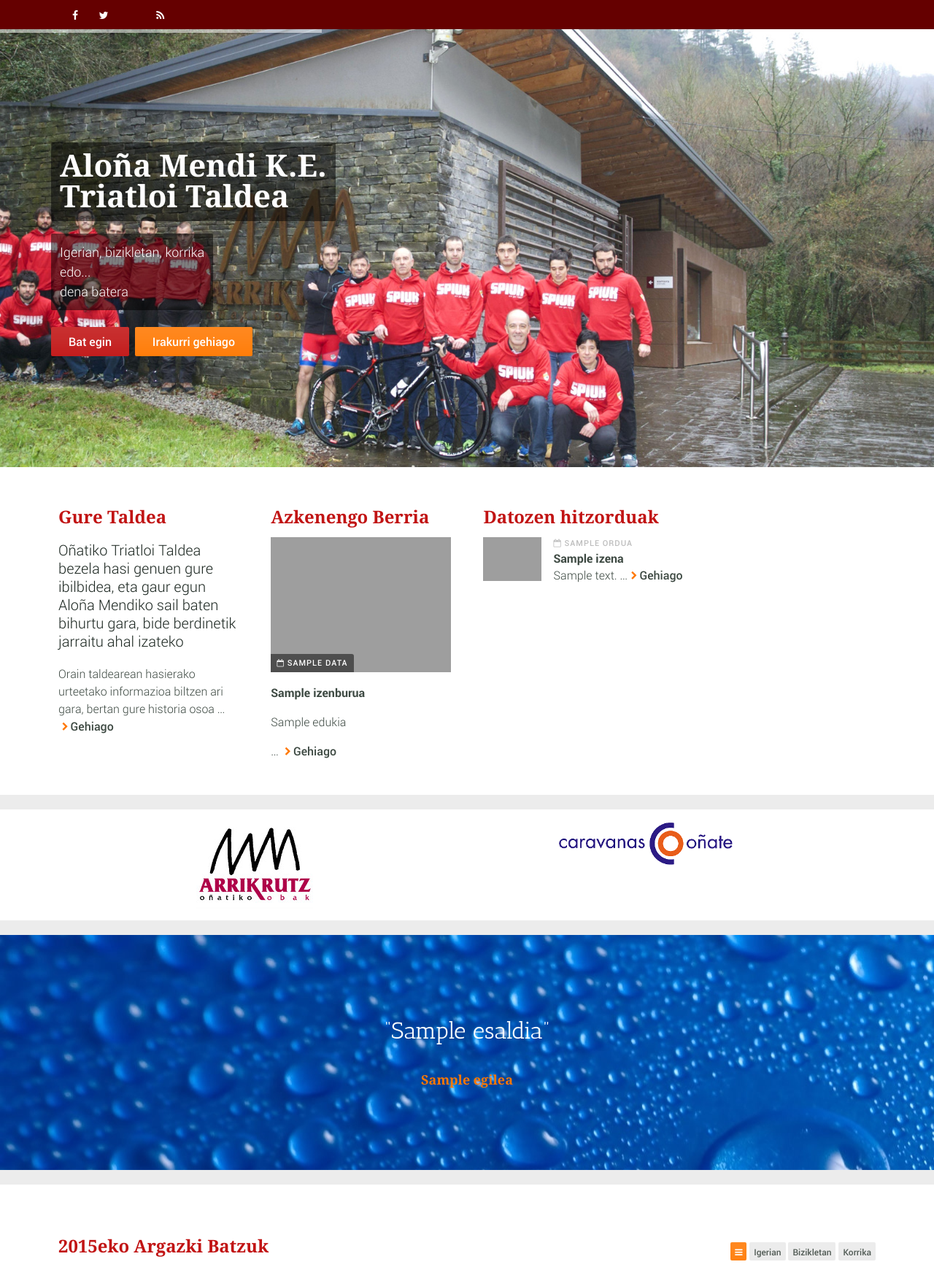
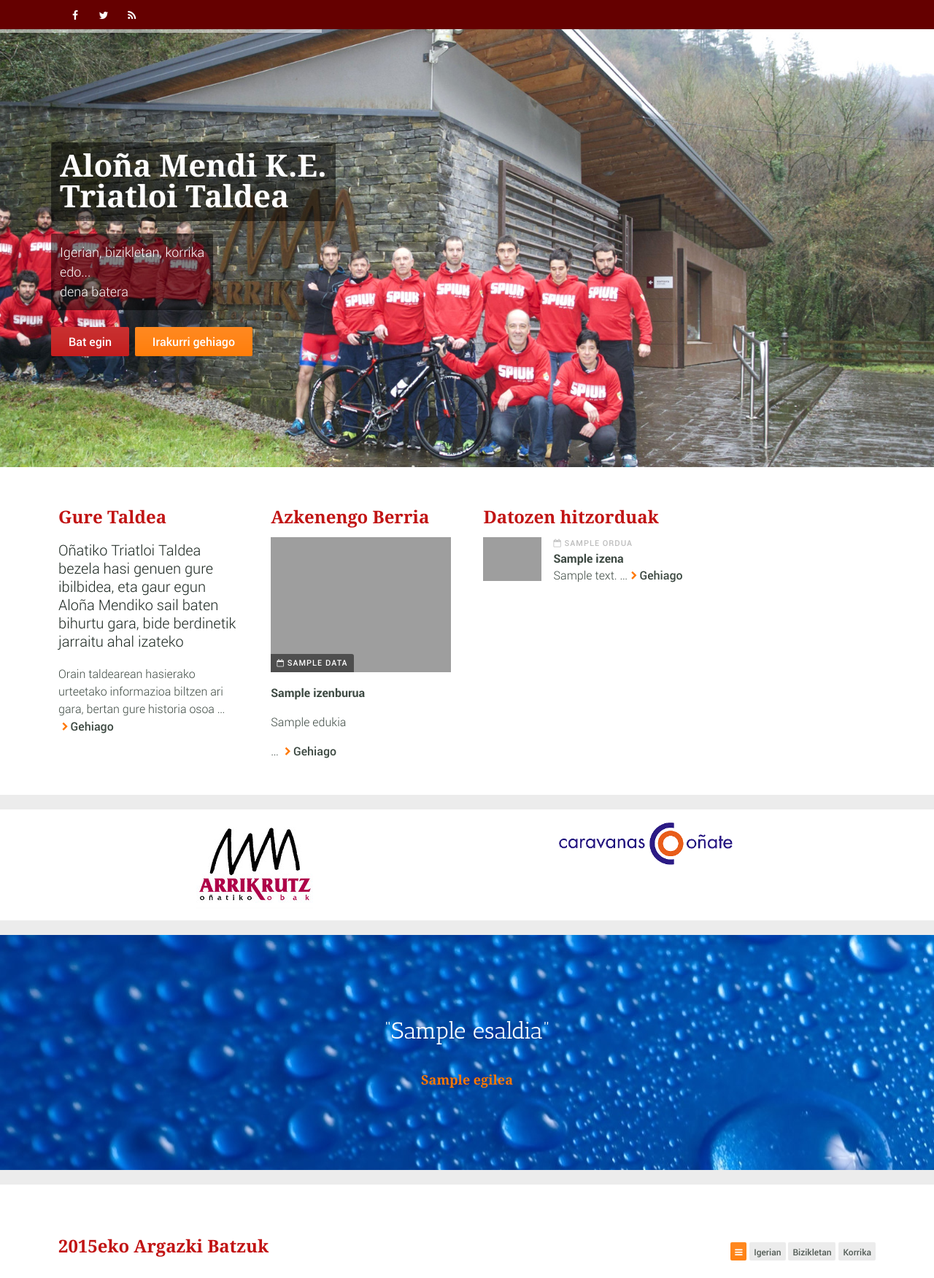
Before and after one commit to corand/aloinatriatloi, a Django app: template templates/index.html in a window 1280 px wide. Shown: the part 116-1867 px from the top of the page at 73% size. Run offline with Django 3.2, Linux system fonts and the light colour scheme; the template is opened without the code that fills it: most values are stand-ins (such as "Sample title", 1, 10 or a date in 2020); grey boxes are pictures that could not be loaded.

Commit message:
vimeora linka ezabatzen font awesome liburutegia eguneratu arte

```diff
--- a/templates/base.html
+++ b/templates/base.html
@@ -140,7 +140,6 @@
 				<ul class="social-links boxy">
 					<li><a class="fa" title="Facebook" href="https://www.facebook.com/aloinatriatloi" target="_blank">&#xf09a;</a></li>
 					<li><a class="fa" title="Twitter" href="https://twitter.com/OinatiTT" target="_blank">&#xf099;</a></li>
-					<li><a class="fa" title="Vimeo" href="https://vimeo.com/aloinatriatloi" target="_blank"><i class="fa fa-vimeo"></i></a></li>
 					<li><a class="fa" title="RSS" href="{% url 'feed' %}" target="_blank">&#xf09e;</a></li>
 				</ul>
 			</div>
```
